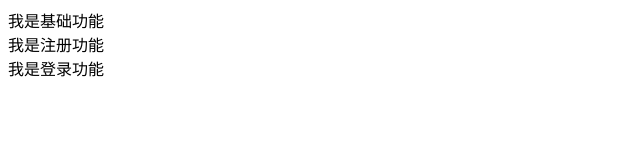
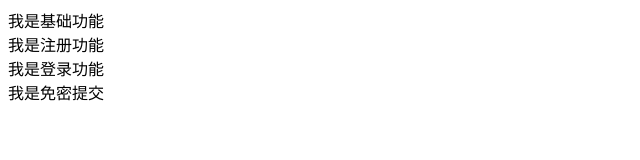
Before and after one commit to Candice-pt/myFirst, a plain HTML site: page index.html in a window 1280 px wide. Shown: the whole page, without its empty margins (0-640 px from the left). Drawn offline with Linux system fonts and the light colour scheme.

Commit message:
免密提交啦

```diff
--- a/index.html
+++ b/index.html
@@ -13,5 +13,6 @@
     <div>我是基础功能</div>
     <div>我是注册功能</div>
     <div>我是登录功能</div>
+    <div>我是免密提交</div>
 </body>
 </html>
```
